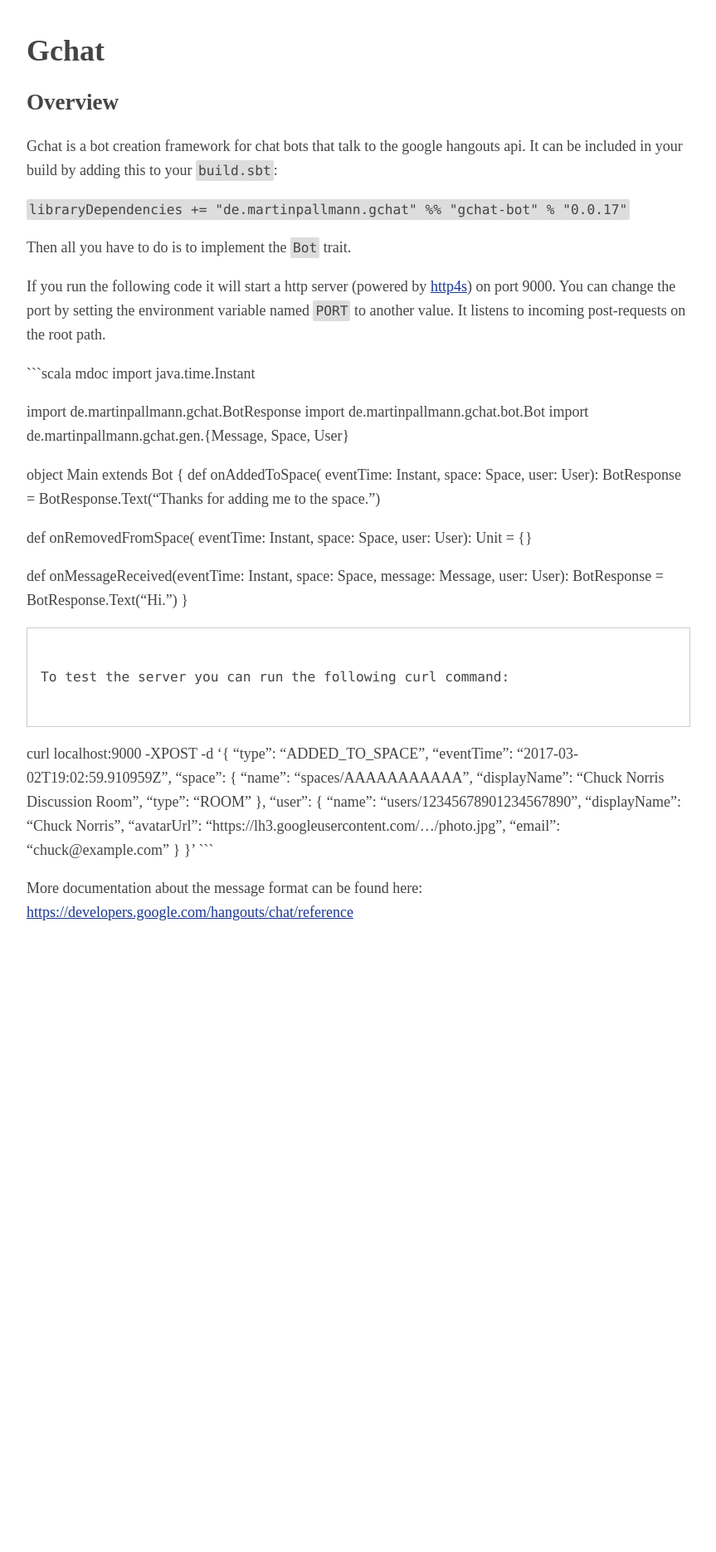
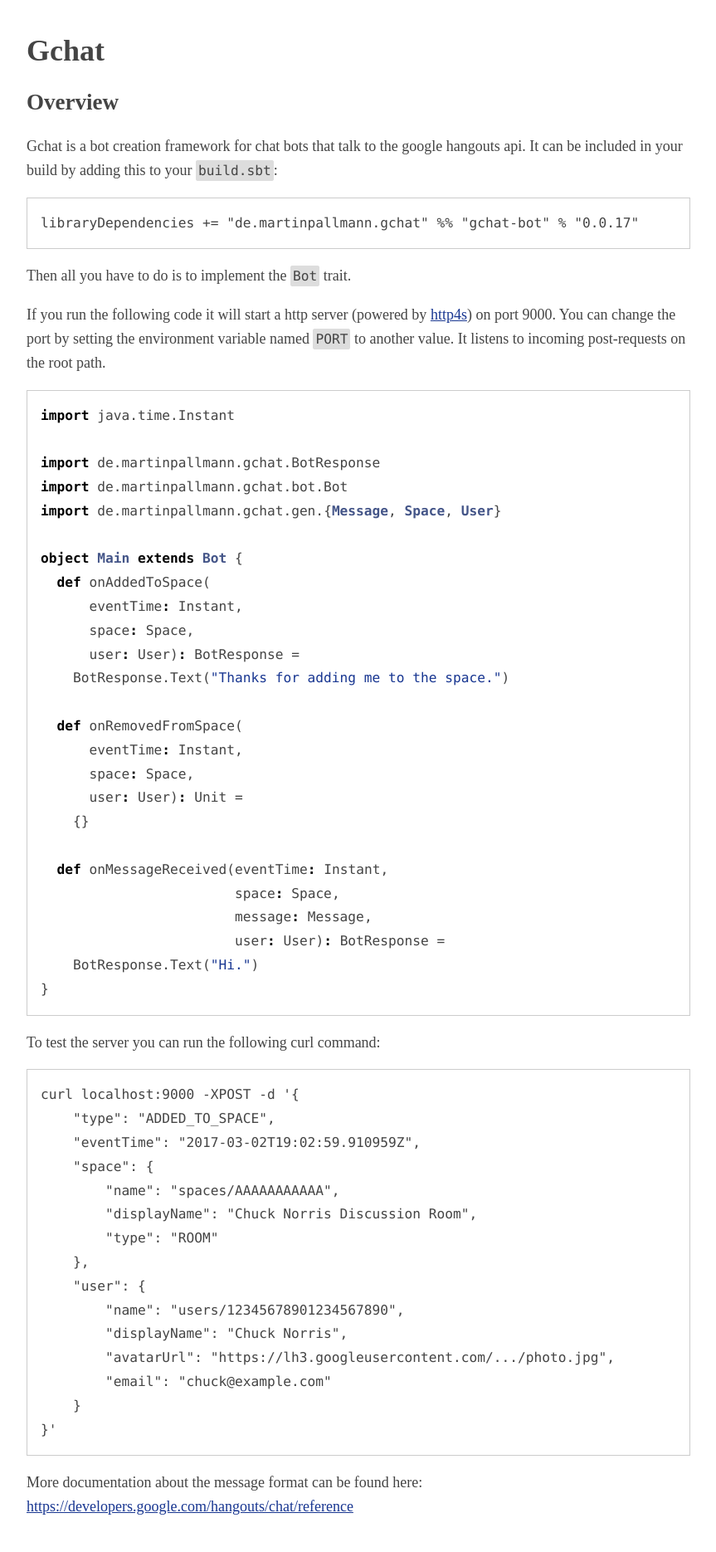
Before and after one commit to martinpallmann/gchat, a Jekyll site: the page built from index.md, in a window 1280 px wide. Shown: the whole page at 83% size, without its empty margins (208-1071 px from the left). Built offline with Jekyll 4.4.1, drawn with Linux system fonts in a browser that asks for light colours; our own code applies the rules of GitHub Pages for plain Markdown files; before the commit the page ends 1154 px from its top, so only the background shows below that.

Commit message:
Deploying to gh-pages from  @ efbcb8cf32bfdcedee99c123e18e7534c28ccdab 🚀

````diff
--- a/index.md
+++ b/index.md
@@ -11,7 +11,9 @@ layout: outis
 Gchat is a bot creation framework for chat bots that talk to the google hangouts api.
 It can be included in your build by adding this to your `build.sbt`:
 
-```libraryDependencies += "de.martinpallmann.gchat" %% "gchat-bot" % "0.0.17"```
+```sbt
+libraryDependencies += "de.martinpallmann.gchat" %% "gchat-bot" % "0.0.17"
+```
 
 Then all you have to do is to implement the `Bot` trait.
 
@@ -19,7 +21,7 @@ If you run the following code it will start a http server (powered by [http4s](h
 You can change the port by setting the environment variable named `PORT` to another value.
 It listens to incoming post-requests on the root path.
 
-```scala mdoc
+```scala
 import java.time.Instant
 
 import de.martinpallmann.gchat.BotResponse
````
